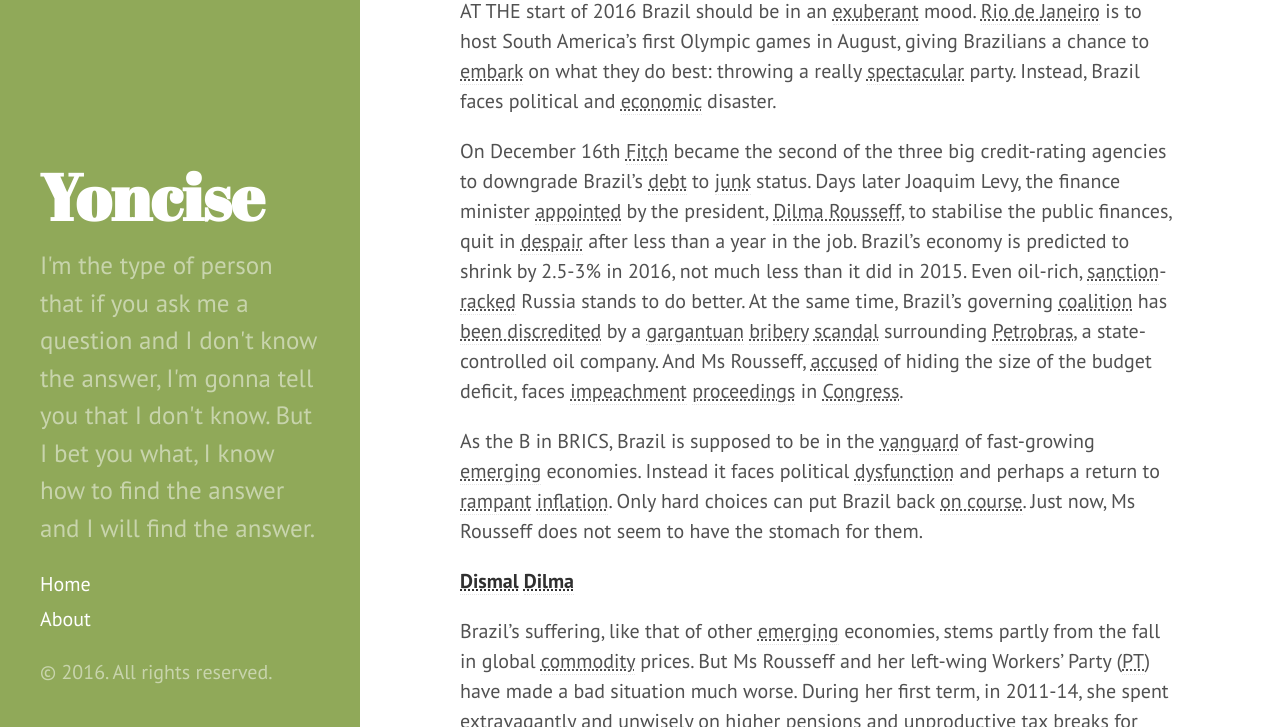
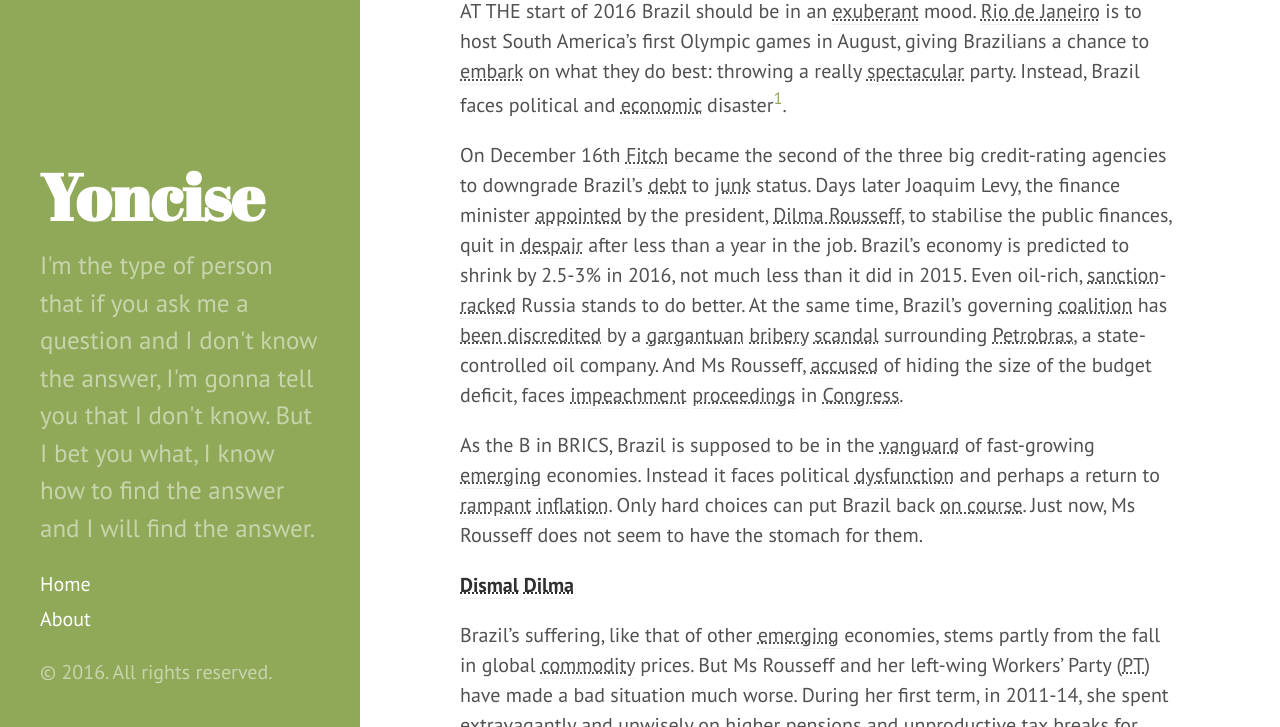
Before and after one commit to yoncise/yoncise.github.io, a Jekyll site: the page built from _posts/2016-01-22-Brazil’s-fall.md, in a window 1280 px wide and 900 px high, scrolled down 381 px, cut to the strip 173-900 px from the top of the window. Built offline with Jekyll 4.4.1, drawn with Linux system fonts in a browser that asks for light colours.

Commit message:
Update 2016-01-22-Brazil’s-fall.md

```diff
--- a/_posts/2016-01-22-Brazil’s-fall.md
+++ b/_posts/2016-01-22-Brazil’s-fall.md
@@ -11,7 +11,9 @@
 AT THE start of 2016 Brazil should be in an exuberant mood. Rio de Janeiro is to host South
 America’s first Olympic games in August, giving Brazilians a chance to embark on what they
 do best: throwing a really spectacular party. Instead, Brazil faces political and economic
-disaster.
+disaster[^1].
+
+[^1]: hoho
 
 *[exuberant]: 繁茂的；生气勃勃的，充溢的
 *[Rio de Janeiro]: 里约热内卢
```
